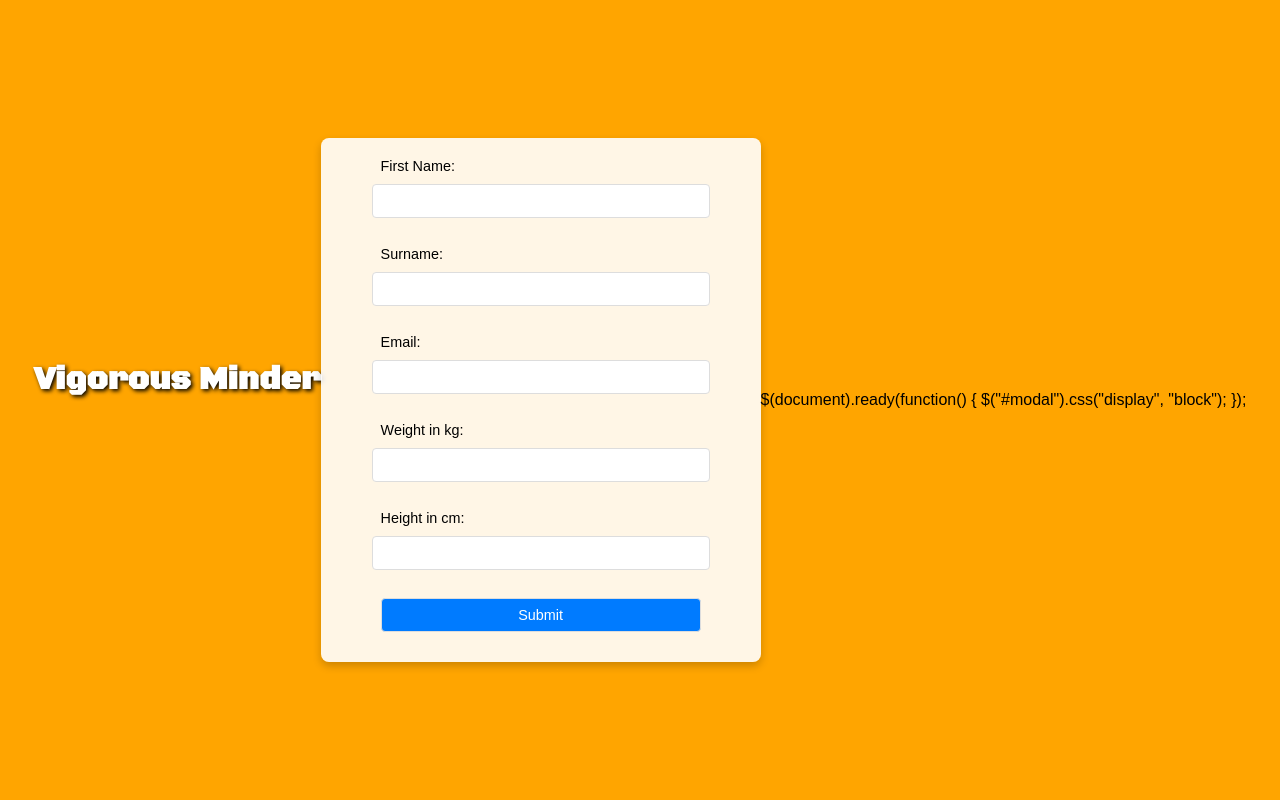
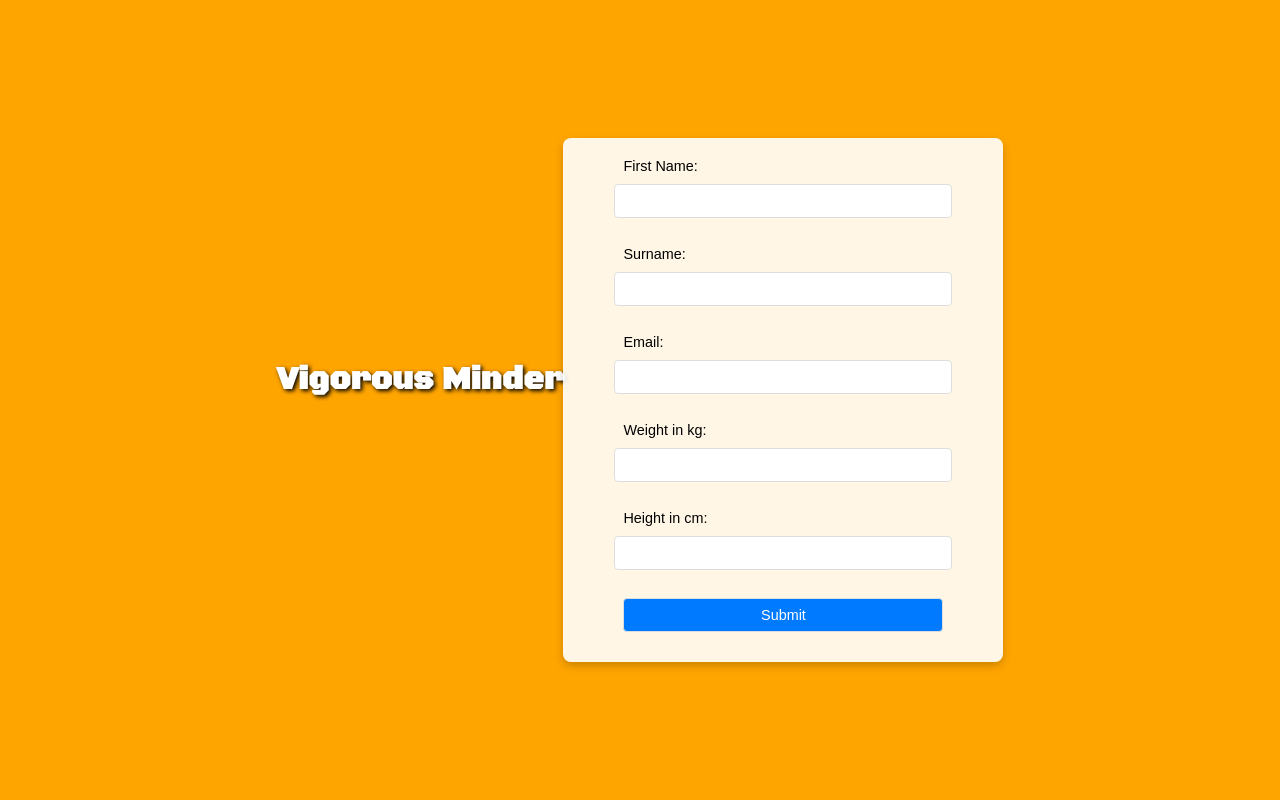
Before and after one commit to Klurifixus/Vigorous, a Flask app: page / in a window 1280 px wide. Run offline with Flask 3, Linux system fonts and the light colour scheme.

Commit message:
delete test for modal

```diff
--- a/templates/index.html
+++ b/templates/index.html
@@ -69,9 +69,7 @@
         });
     });
 </script>
-$(document).ready(function() {
-    $("#modal").css("display", "block");
-});
+
 
 
 
```
